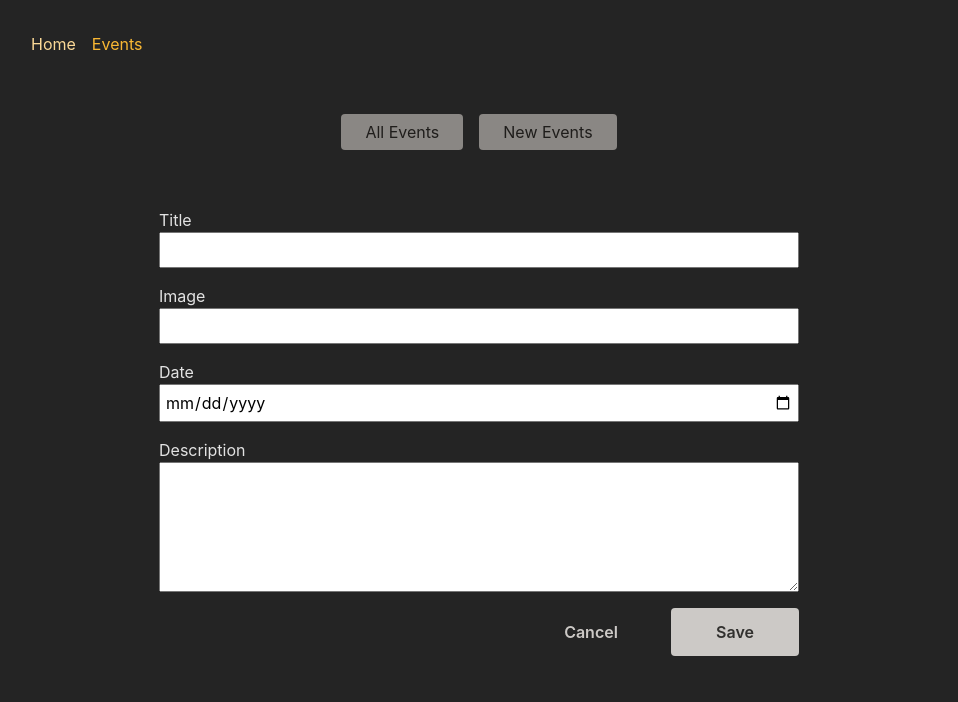
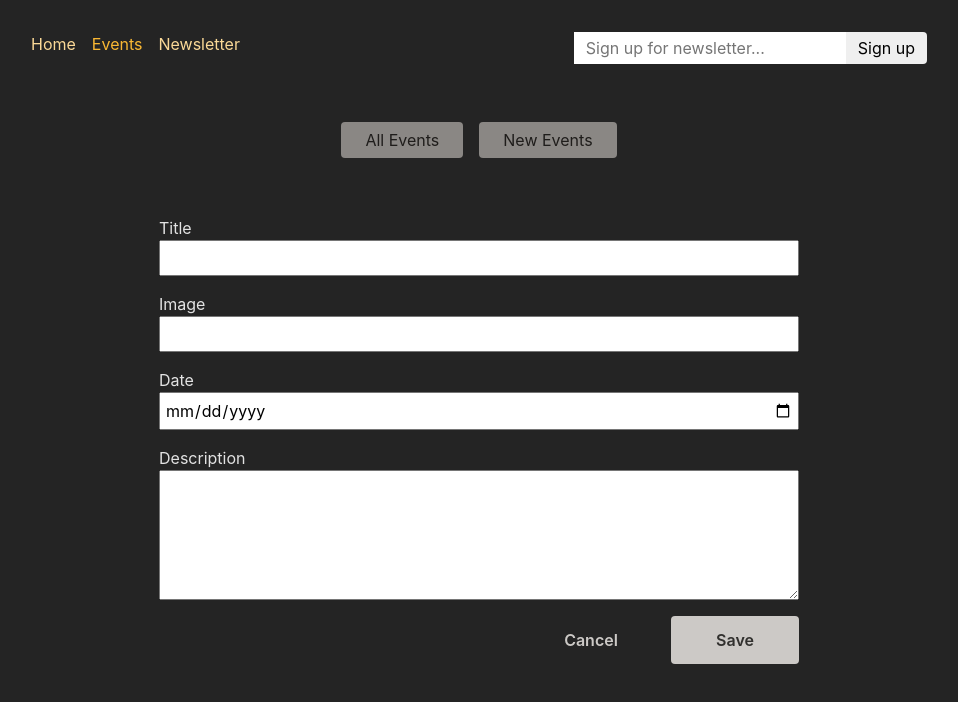
Before and after one commit to RedouaneAjgagal/react-advance-router, a React (Create React App) app: page /events/new in a window 1280 px wide. Shown: the top 702 px of the page, without its empty margins (161-1119 px from the left). Built offline with nearby package versions, Linux system fonts and the light colour scheme.

Commit message:
Add Newsletter components and fetch emails using useFeatcher

```diff
--- a/src/App.js
+++ b/src/App.js
@@ -30,6 +30,7 @@ import Root from "./pages/Root";
 import SecendaryRoot from "./pages/SecendaryRoot";
 import Error from "./pages/Error";
 import { action as eventActions } from "./components/EventForm";
+import Newsletter, { action as signupToNewsletter } from "./pages/Newsletter";
 
 function App() {
 
@@ -53,7 +54,8 @@ function App() {
             },
             { path: 'new', element: <NewEvent />, action: eventActions },
           ]
-        }
+        },
+        { path: 'newsletter', element: <Newsletter />, action: signupToNewsletter }
       ]
     },
 
--- a/src/components/MainNavigation.js
+++ b/src/components/MainNavigation.js
@@ -1,5 +1,6 @@
 import classes from './MainNavigation.module.css';
 import { NavLink } from 'react-router-dom';
+import NewsletterSignup from './NewsletterSignup';
 
 function MainNavigation() {
   return (
@@ -12,8 +13,12 @@ function MainNavigation() {
           <li>
             <NavLink to='events' className={({ isActive }) => isActive ? classes.active : null}>Events</NavLink>
           </li>
+          <li>
+            <NavLink to='/newsletter' className={({ isActive }) => isActive ? classes.active : null}>Newsletter</NavLink>
+          </li>
         </ul>
       </nav>
+      <NewsletterSignup />
     </header>
   );
 }
--- /dev/null
+++ b/src/components/NewsletterSignup.js
@@ -0,0 +1,26 @@
+import classes from './NewsletterSignup.module.css';
+import { useFetcher } from 'react-router-dom';
+import { useEffect } from 'react';
+
+function NewsletterSignup() {
+    const fetcher = useFetcher();
+    const { data, state } = fetcher;
+    useEffect(() => {
+        if (state === 'idle' && data && data.message) {
+            window.alert(`${data.message} && ${data.email}`)
+        }
+    }, [data, state])
+    return (
+        <fetcher.Form method="post" action='/newsletter' className={classes.newsletter}>
+            <input
+                type="email"
+                placeholder="Sign up for newsletter..."
+                aria-label="Sign up for newsletter"
+                name='email'
+            />
+            <button>Sign up</button>
+        </fetcher.Form>
+    );
+}
+
+export default NewsletterSignup;
--- /dev/null
+++ b/src/components/NewsletterSignup.module.css
@@ -0,0 +1,18 @@
+.newsletter input,
+.newsletter button {
+  font: inherit;
+  padding: 0.25rem 0.75rem;
+  border-radius: 0;
+  border: none;
+}
+
+.newsletter button {
+  border-top-right-radius: 4px;
+  border-bottom-right-radius: 4px;
+  cursor: pointer;
+}
+
+.newsletter button:hover {
+  background-color: var(--color-primary-300);
+  color: var(--color-gray-800);
+}
--- /dev/null
+++ b/src/pages/Newsletter.js
@@ -0,0 +1,20 @@
+import React from 'react';
+import NewsletterSignup from '../components/NewsletterSignup';
+
+const Newsletter = () => {
+  return (
+    <div>
+        <h1>Join Our Newsletter!</h1>
+        <NewsletterSignup />
+    </div>
+  )
+}
+
+export default Newsletter
+
+export const action = async ( {request} ) => {
+    const response = await request.formData();
+    const email = response.get('email');
+    // send data to the back end
+    return {message: 'signup successfull!', email}
+}
--- a/src/pages/Root.js
+++ b/src/pages/Root.js
@@ -6,7 +6,7 @@ const Root = () => {
   return (
     <>
       <MainNavigation />
-      <main>
+      <main style={{display: 'flex', justifyContent: 'center'}}>
         <Outlet />
       </main>
     </>
--- a/src/pages/SecendaryRoot.js
+++ b/src/pages/SecendaryRoot.js
@@ -4,9 +4,9 @@ import { Outlet } from 'react-router-dom'
 
 const SecendaryRoot = () => {
   return (
-    <div>
-        <EventsNavigation />
-        <Outlet />
+    <div style={{ width: '100%' }}>
+      <EventsNavigation />
+      <Outlet />
     </div>
   )
 }
```
Also changed, not shown: src/components/MainNavigation.module.css (line endings or trailing spaces).
